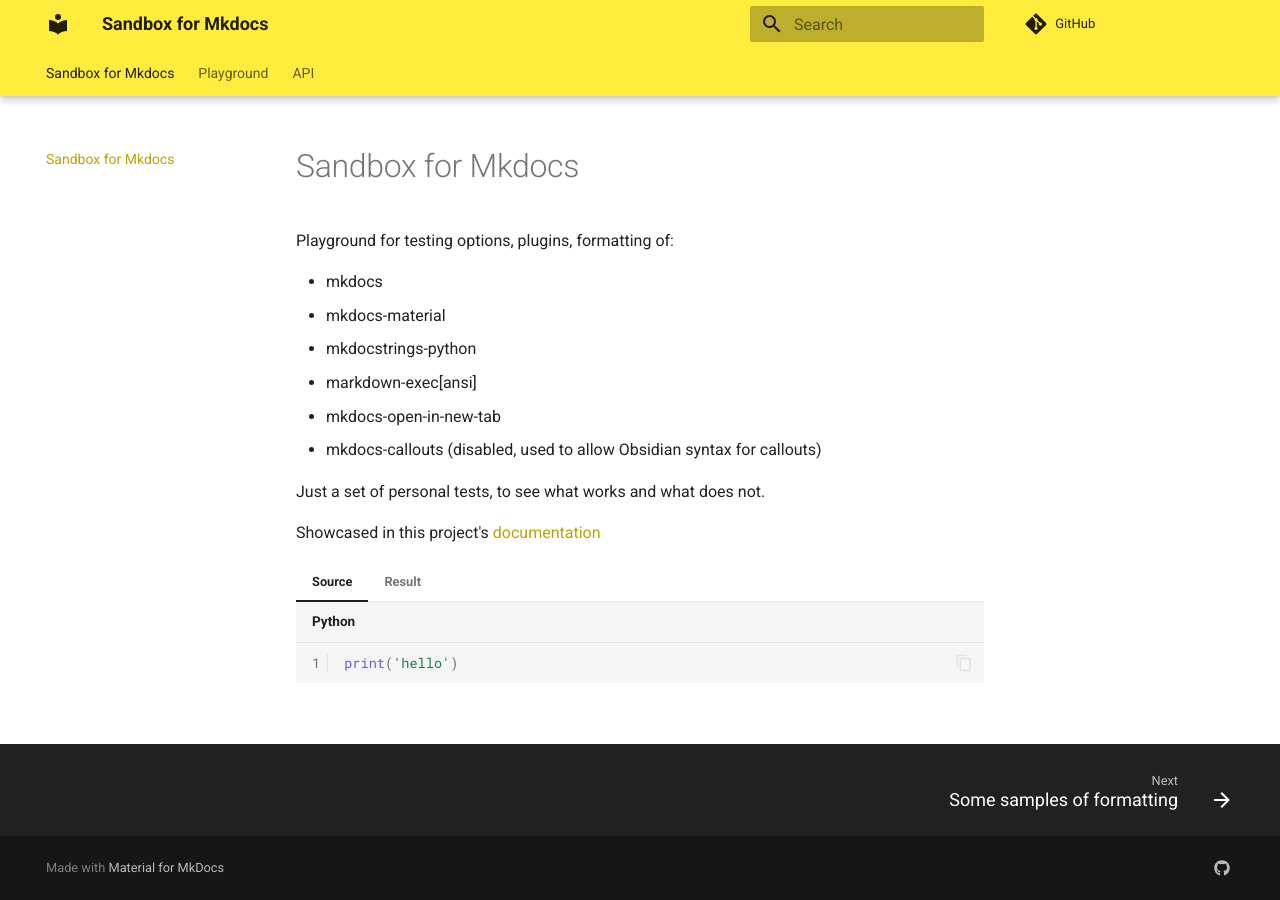
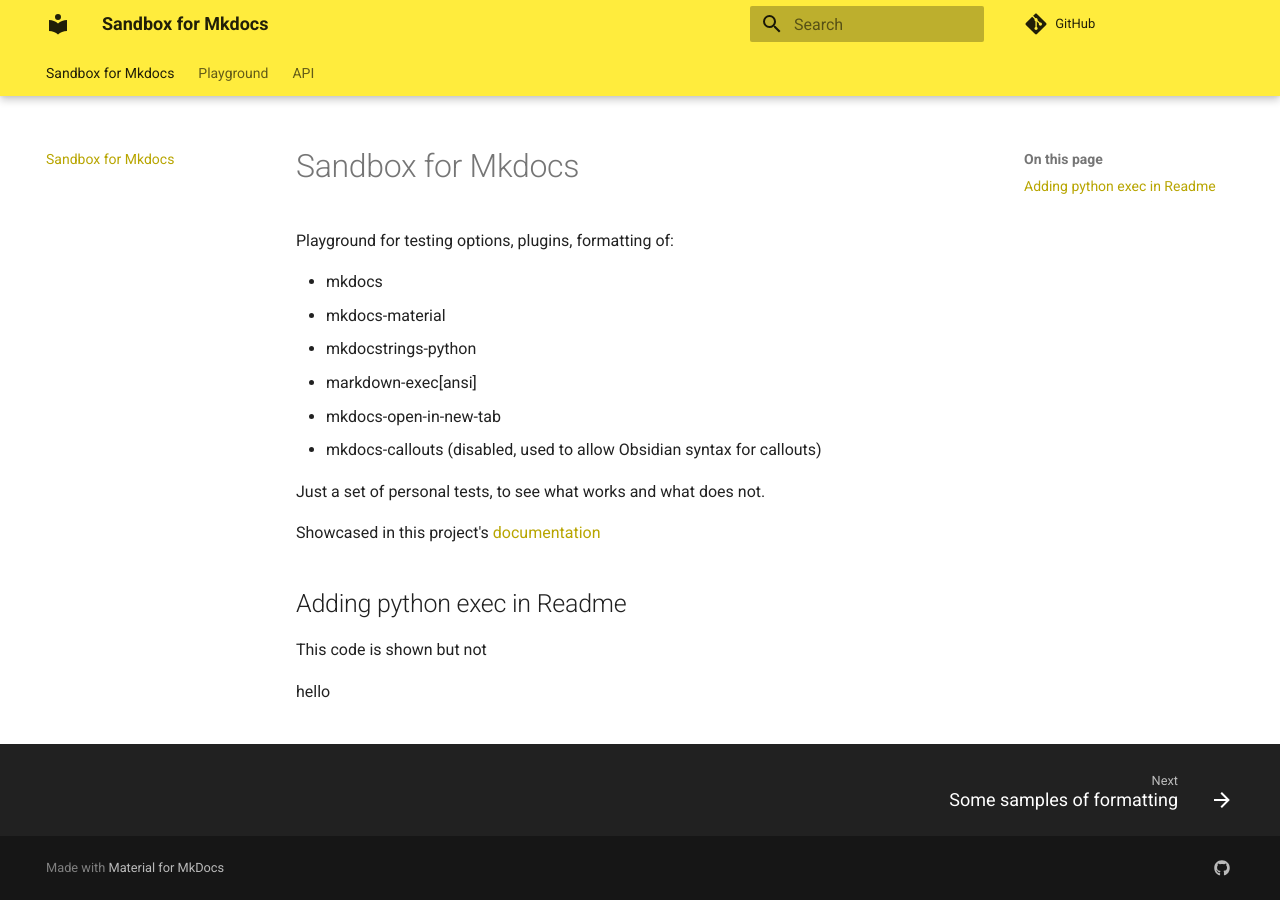
Before and after one commit to lennon-c/SandBox_Mkdocs, an MkDocs documentation site: the page built from docs/README.md, in a window 1280 px wide. Built offline with MkDocs 1.6.1 and Material for MkDocs 9.7.7, drawn with Linux system fonts in a browser that asks for light colours; comment, search, counter and statistics services are not loaded.

Commit message:
Adding python exec in Readme

````diff
--- a/docs/README.md
+++ b/docs/README.md
@@ -12,6 +12,11 @@
 Showcased in this project's [documentation](https://lennon-c.github.io/SandBox_Mkdocs/)
 
 
-```python exec="true" source="tabbed-left" result="pycon"
+
+## Adding python exec in Readme
+
+This code is shown but not
+
+```python exec="true"
 print('hello')
 ```
````
